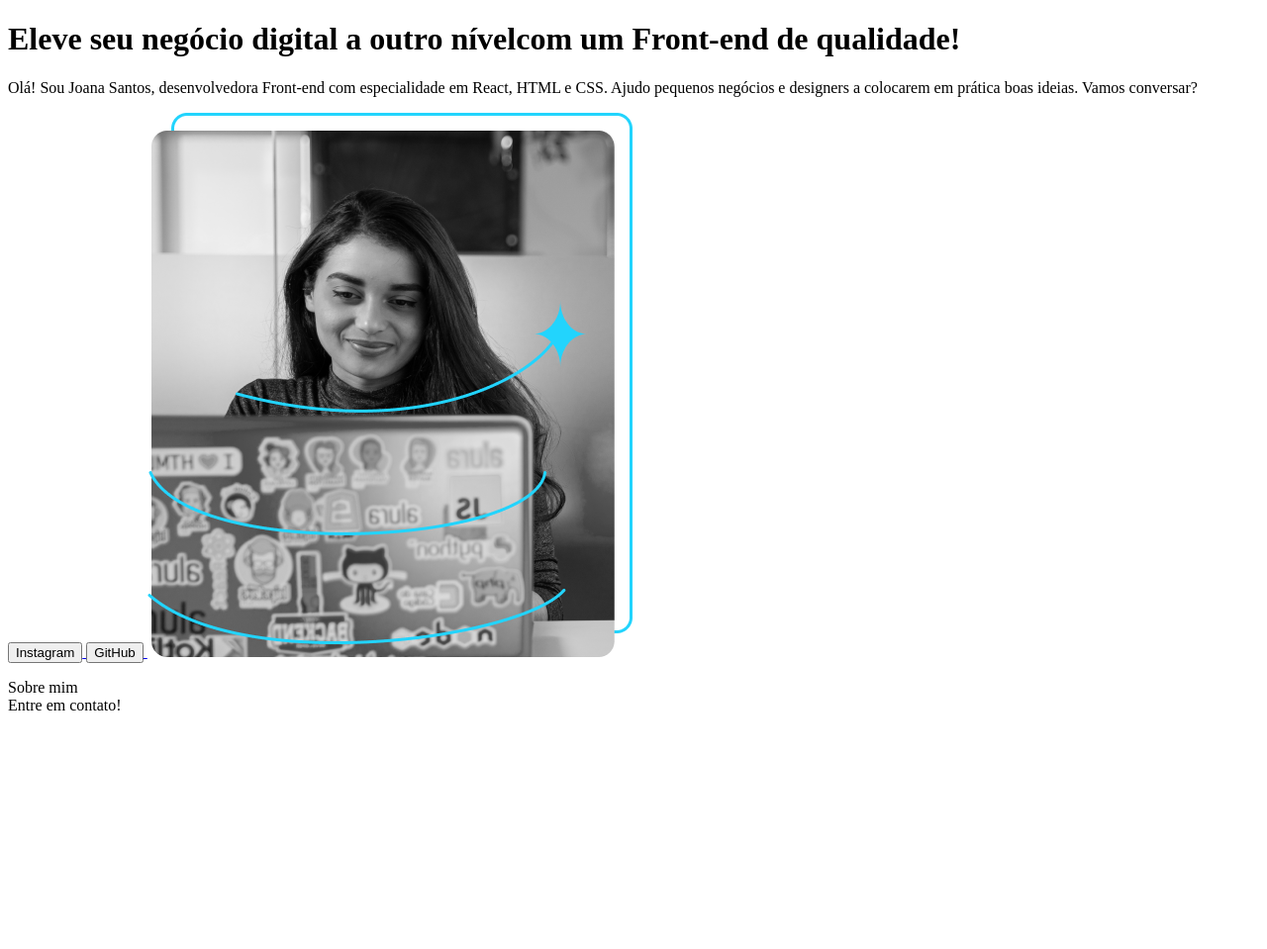
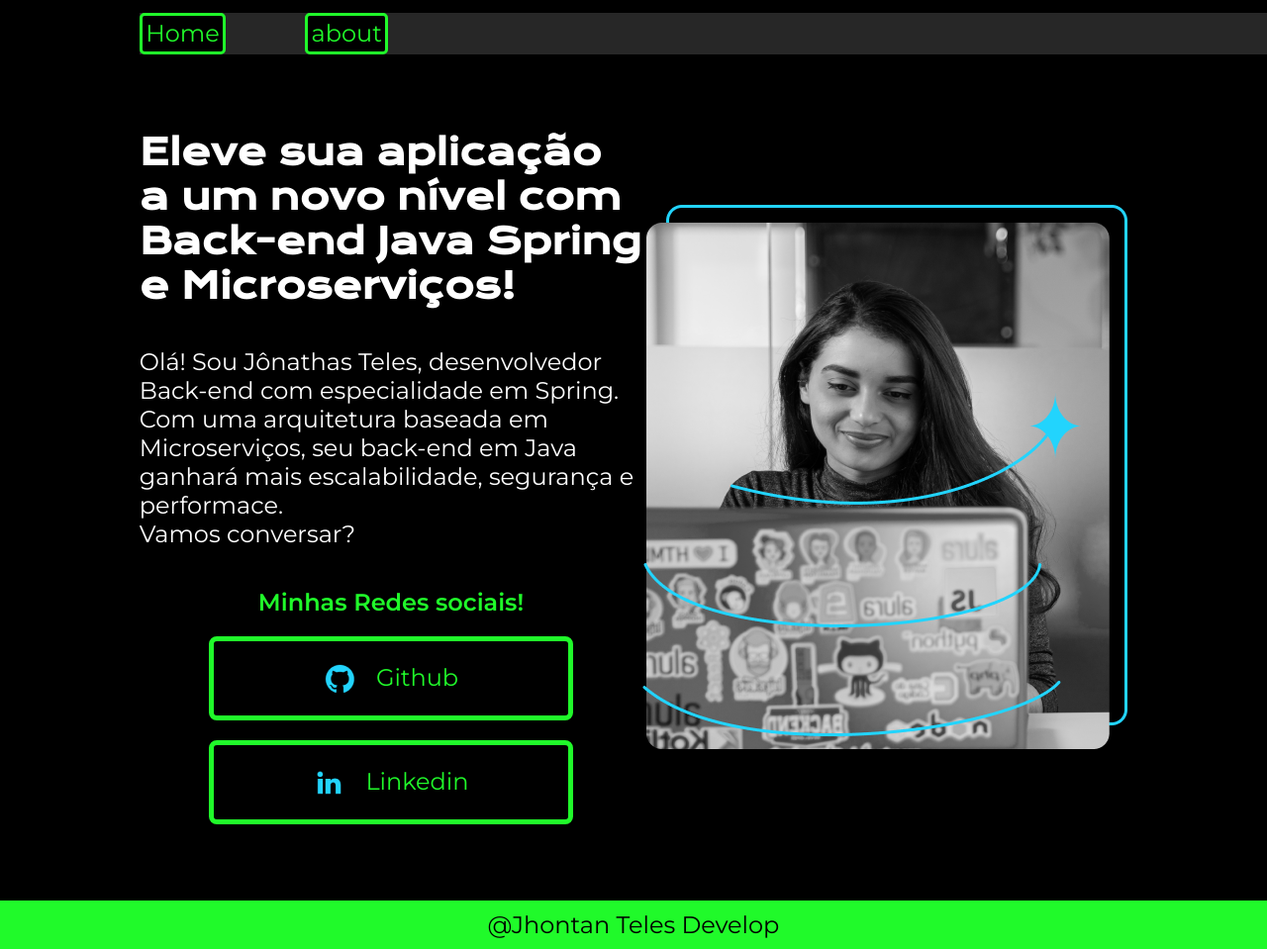
Before and after one commit to JonathasTelesdeOliveira/ContrataSobreMim, a plain HTML site: page index.html in a window 1280 px wide. Shown: the whole page at 99% size. Before the commit the page ends 800 px from the top, so only its background shows below. Drawn offline with nearby package versions, Linux system fonts and the light colour scheme.

Commit message:
Finalizando Home Iniciando About

```diff
--- a/index.html
+++ b/index.html
@@ -4,28 +4,40 @@
     <meta charset="UTF-8">
     <meta name="viewport" content="width=device-width, initial-scale=1.0">
     <title>Document</title>
+    <link rel="stylesheet" href="./styles/styles.css">
 </head>
 <body>
-    <header></header>
-    <main>
-        <h1>Eleve seu negócio digital a outro nível<strong>com um Front-end de qualidade!</strong></h1>
-            <p>
-                Olá! Sou Joana Santos, desenvolvedora Front-end com especialidade em React,
-                HTML e CSS. Ajudo pequenos negócios e designers a colocarem em prática boas ideias. Vamos conversar?
-            </p>
-            <a  href="https://www.instagram.com/jhonatanteles0_0/">
-                <button>Instagram</button>
-            </a>
-            <a  href="https://github.com/JonathasTelesdeOliveira">
-                <button>GitHub</button>
-            </a>
-
-        <img src="Imagem.png" alt="Moça digitando">
-            <p>
-                Sobre mim <br>
-                Entre em contato!
-            </p>
+    <header class="cabecalho">
+        <nav class="cabecalho_menu">
+            <a class="cabecalho_menu_link" href="./index.html">Home</a>
+            <a class="cabecalho_menu_link" href="./abaut.html">about</a>
+        </nav>
+    </header>
+    <main class="conteiner">
+       <section class="conteiner_conteudo">
+            <h1 class="conteiner_conteudo_titulo">Eleve sua aplicação a um novo nível
+                <strong class="titulo_destaque">
+                    com Back-end Java Spring e Microserviços!
+                </strong>
+            </h1>
+                <p class="conteiner_conteudo_texto">
+                    Olá! Sou Jônathas Teles, desenvolvedor Back-end com especialidade em Spring.
+                    Com uma arquitetura baseada em Microserviços, seu back-end em Java ganhará mais escalabilidade, segurança e performace. <br> Vamos conversar?
+                </p>
+            <div class="conteiner_link">
+                <h2 class="conteiner_link_subtitulo">
+                    Minhas Redes sociais!
+                </h2>
+                <a class="conteiner_link_links" href="https://github.com/JonathasTelesdeOliveira">
+                    <img src="./assets/github.png">Github</a>
+                <a class="conteiner_link_links" href="https://www.linkedin.com/in/jhonatan-teles/">
+                    <img src="./assets/linkedin.png">Linkedin</a>
+            </div>
+       </section>
+       <img class="img" src="./assets/img.png" alt="Foto Jhontan Teles">
     </main>
 </body>
-    <flotter></flotter>
+    <footer class="rodape">
+            <p>@Jhontan Teles Develop</p>
+    </footer>
 </html>
--- /dev/null
+++ b/styles/styles.css
@@ -0,0 +1,103 @@
+@import url('https://fonts.googleapis.com/css2?family=Krona+One&display=swap');
+@import url('https://fonts.googleapis.com/css2?family=Krona+One&family=Montserrat:ital,wght@0,100..900;1,100..900&display=swap');
+*{
+    margin: 0px;
+    padding: 0px;
+}
+body{
+   /* height: 100vh; */
+    background-color: #000000;
+    box-sizing: border-box;
+    color: #ffffff;
+}
+.conteiner{
+    padding: 6% 11%;
+    display: flex;
+    align-items: center;
+    justify-content: space-between;
+}
+.conteiner_conteudo{
+    width: 615px;
+    display: flex;
+    flex-direction: column;
+    gap: 40px;
+}
+.conteiner_conteudo_titulo{
+    font-size: 36px;
+    font-family: "Krona One", sans-serif;
+}
+.conteiner_conteudo_texto{
+    font-size: 24px;
+    font-family: "Montserrat", sans-serif;
+}
+
+.conteiner_link{
+    display: flex;
+    flex-direction: column;
+    justify-content: space-between;
+    gap: 20px;
+    align-items: center;
+}
+.conteiner_link_subtitulo{
+    font-family: "Montserrat", sans-serif;
+    font-weight: 600;
+    font-size: 24px;
+    color: #20FA2A;
+
+}
+.conteiner_link_links{
+    display: flex;
+    justify-content: center;
+    gap: 20px;
+
+    color: #20FA2A;
+    border: 5px solid  #20FA2A;
+    width: 358px;
+    text-align:center;
+    padding: 21.5px 0;
+    text-decoration: none;
+    border-radius: 8px;
+    font-weight: 400;
+    font-size: 24px;
+    font-family: "Montserrat", sans-serif;
+}
+.conteiner_link_links:hover{
+    background-color: #272727;
+    padding: 2.5% 0;
+    border: 10px double #20FA2A;
+    box-sizing: border-box;
+}
+.rodape{
+    color:#000000;
+    background-color: #20FA2A;
+    text-align: center;
+    padding: 10px;
+    font-size: 24px;
+    font-family: "Montserrat", sans-serif;
+}
+.cabecalho{
+    padding: 1% 0 0 11%;
+}
+.cabecalho_menu{
+    display: flex;
+    gap: 80px;
+    justify-content: left;
+    background-color: #272727;
+    font-size: 24px;
+    font-family: "Montserrat", sans-serif;
+}
+.cabecalho_menu_link{
+    color:  #20FA2A;
+    padding: 0.3%;
+    background-color: #000000;
+    border: 3px solid #20FA2A;
+    border-radius: 5px;
+    text-decoration: none;
+
+}
+.cabecalho_menu_link:hover{
+    background-color: #272727;
+    padding: 0.2%;
+    border: 3px double #20FA2A;
+    box-sizing: border-box;
+}
```
Also changed, not shown: abaut.html (added, +23 -0 lines), assets/github.png (added), assets/img.png (renamed from Imagem.png), assets/instagram.png (added), assets/linkedin.png (added), assets/twitch.png (added), assets/twitter-novo.png (added), assets/twitter.png (added), index.css (deleted), 1 other file.
